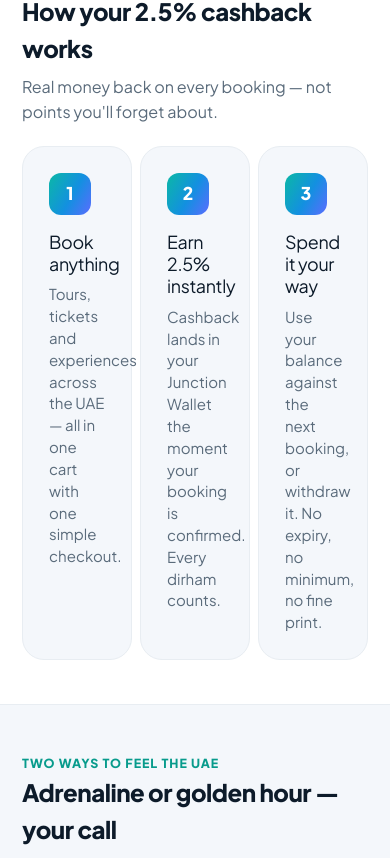
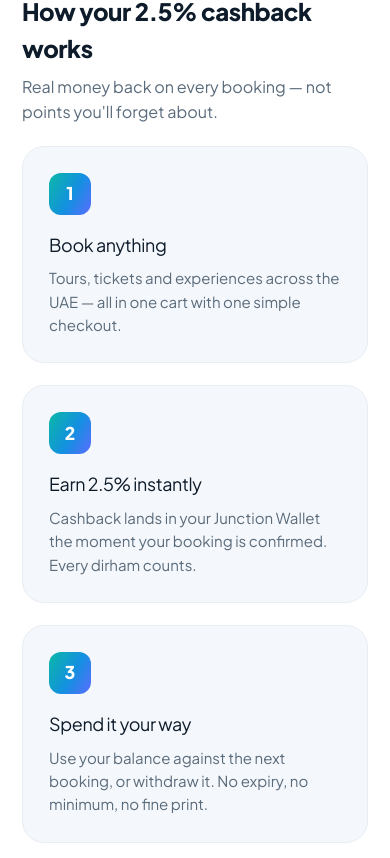
Before and after one commit to masimashiqeen1985/uae-junction-frontend, a Next.js app: page / in a window 390 px wide. Shown: the part 1986-2844 px from the top of the page. Built offline with nearby package versions, Linux system fonts and the light colour scheme; no server answers.

Commit message:
revert(home): restore stacked how-it-works steps on mobile (original 760px rule)

```diff
--- a/src/components/home/vibrant-home.css
+++ b/src/components/home/vibrant-home.css
@@ -110,13 +110,7 @@ html{scroll-behavior:smooth}
 .vibrant-home .cashtag{font-size:.74rem;font-weight:800;color:var(--teal-d);background:#e7faf7;padding:5px 9px;border-radius:9px}
 .vibrant-home .how{background:#fff;border-top:1px solid var(--line);border-bottom:1px solid var(--line)}
 .vibrant-home .how-grid{display:grid;grid-template-columns:repeat(3,1fr);gap:22px;margin-top:14px}
-@media(max-width:760px){
-  .vibrant-home .how-grid{grid-template-columns:repeat(3,minmax(0,1fr));gap:8px}
-  .vibrant-home .step{padding:14px 10px;border-radius:14px}
-  .vibrant-home .step .n{width:30px;height:30px;border-radius:9px;font-size:.92rem}
-  .vibrant-home .step h4{margin:10px 0 6px;font-size:.88rem;line-height:1.25}
-  .vibrant-home .step p{font-size:.74rem;line-height:1.45}
-}
+@media(max-width:760px){.vibrant-home .how-grid{grid-template-columns:1fr}}
 .vibrant-home .step{background:var(--bg);border:1px solid var(--line);border-radius:var(--r-lg);padding:26px}
 .vibrant-home .step .n{width:42px;height:42px;border-radius:12px;background:var(--grad);color:#fff;font-weight:800;display:grid;place-items:center;font-size:1.1rem}
 .vibrant-home .step h4{margin:16px 0 8px;font-size:1.12rem}
```
